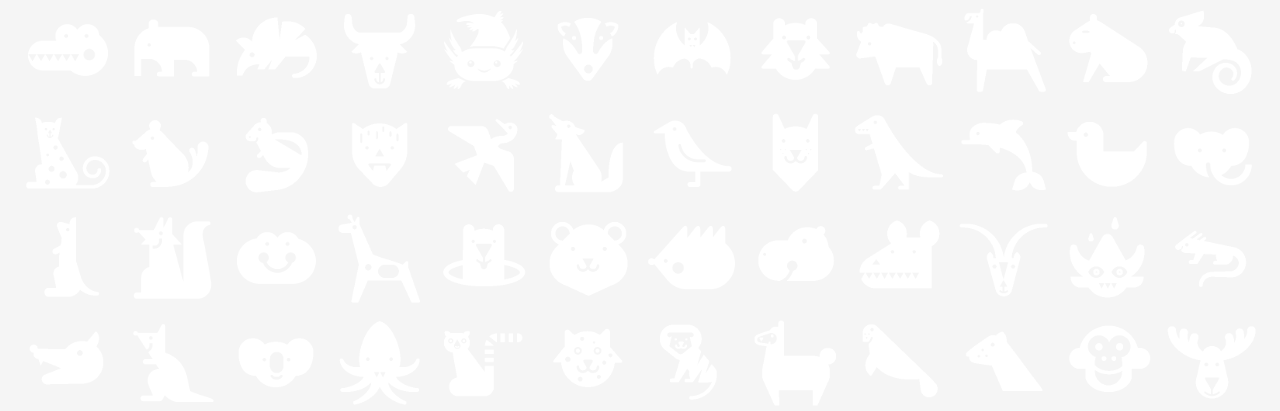
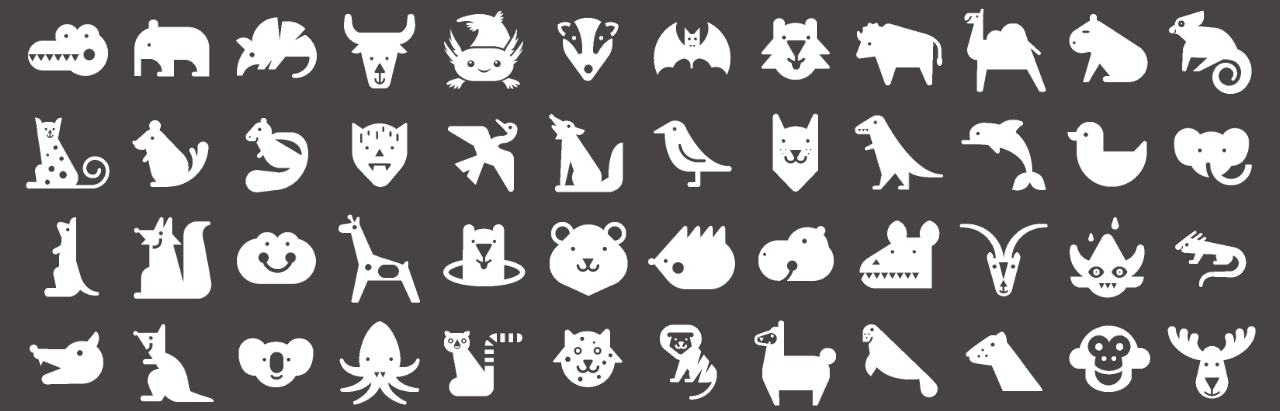
Before and after one commit to wayou/anonymous-animals, a plain HTML site: page index.html in a window 1280 px wide. Shown: the top 411 px of the page. Drawn offline with Linux system fonts and the light colour scheme.

Commit message:
[skip ci] icons fetched via travis-ci at 2017-03-26 17:45:17 9ed29262ffce492fdeba32ca2a250590a1787e5b

```diff
--- a/index.html
+++ b/index.html
@@ -2,7 +2,7 @@
 <!DOCTYPE html>
 <html lang="en">
     <head>
-        <title></title>
+        <title>anonymous animals from google docs</title>
         <meta charset="UTF-8">
         <meta name="viewport" content="width=device-width, initial-scale=1">
         <style>
@@ -11,7 +11,7 @@
                 padding: 0;
             }
             body{
-                background-color: #f5f5f5;
+                background-color: #484343;
             }
             ul.animal-list{
                 list-style: none;
```
